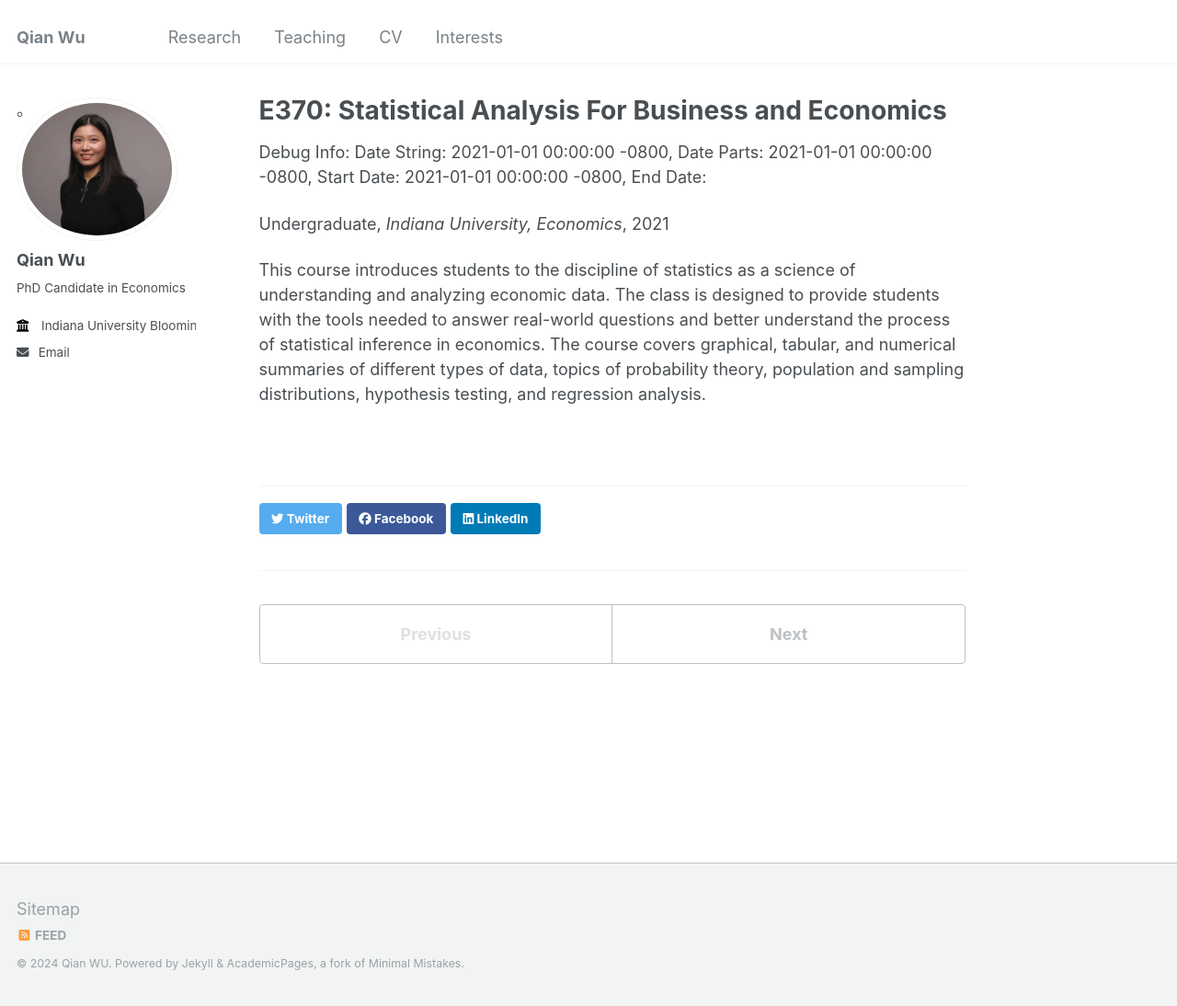
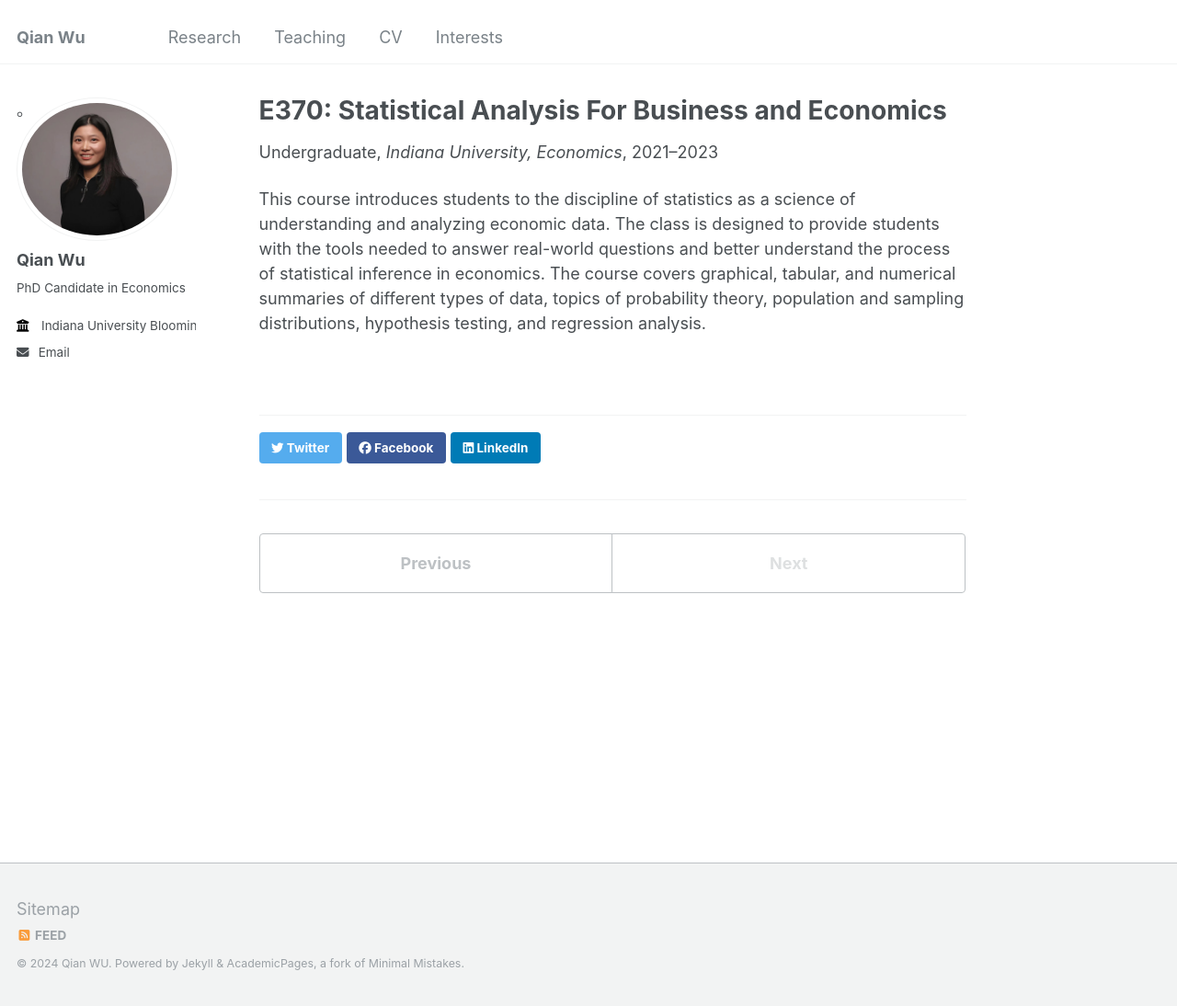
Before and after one commit to qianwu-ef/qianwu-ef.github.io, a Jekyll site: the page built from _teaching/E370.md, in a window 1280 px wide and 1094 px high. Shown: the whole window at 92% size. Built offline with Jekyll 4.4.1, drawn with Linux system fonts in a browser that asks for light colours.

Commit message:
date format updated

```diff
--- a/_layouts/single.html
+++ b/_layouts/single.html
@@ -35,21 +35,13 @@ layout: default
         {% endif %}
 
 
-        {% assign date_string = page.date %}
-        {% assign date_parts = date_string | split: ", " %}
-        {% assign start_date = date_parts[0] %}
-        {% assign end_date = date_parts[1] %}
-
-        <!-- Debug Information -->
-        <p>Debug Info: Date String: {{ date_string }}, Date Parts: {{ date_parts }}, Start Date: {{ start_date }}, End Date: {{ end_date }}</p>
 
         {% if page.collection == 'teaching' %}
-
         <p> {{ page.type }}, <i>{{ page.venue }}</i>,
-          {% if end_date %}
-            {{ start_date | date: "%Y" }}–{{ end_date | date: "%Y" }}
+          {% if page.enddate %}
+            {{ page.startdate | date: "%Y" }}–{{ page.enddate | date: "%Y" }}
           {% else %}
-            {{ start_date | default: "1900-01-01" | date: "%Y" }}
+            {{ page.startdate | default: "1900-01-01" | date: "%Y" }}
           {% endif %}
         </p>
       {% elsif page.venue and page.date %}
--- a/_teaching/E370.md
+++ b/_teaching/E370.md
@@ -4,7 +4,8 @@ collection: teaching
 type: "Undergraduate"
 permalink: /teaching/E370
 venue: "Indiana University, Economics"
-date: "2021-01-01, 2023-01-01"
+startdate: "2021-01-01"
+enddate: "2023-01-01"
 ---
 
 This course introduces students to the discipline
```
Also changed, not shown: _teaching/E305.md (+1 -1 lines).
